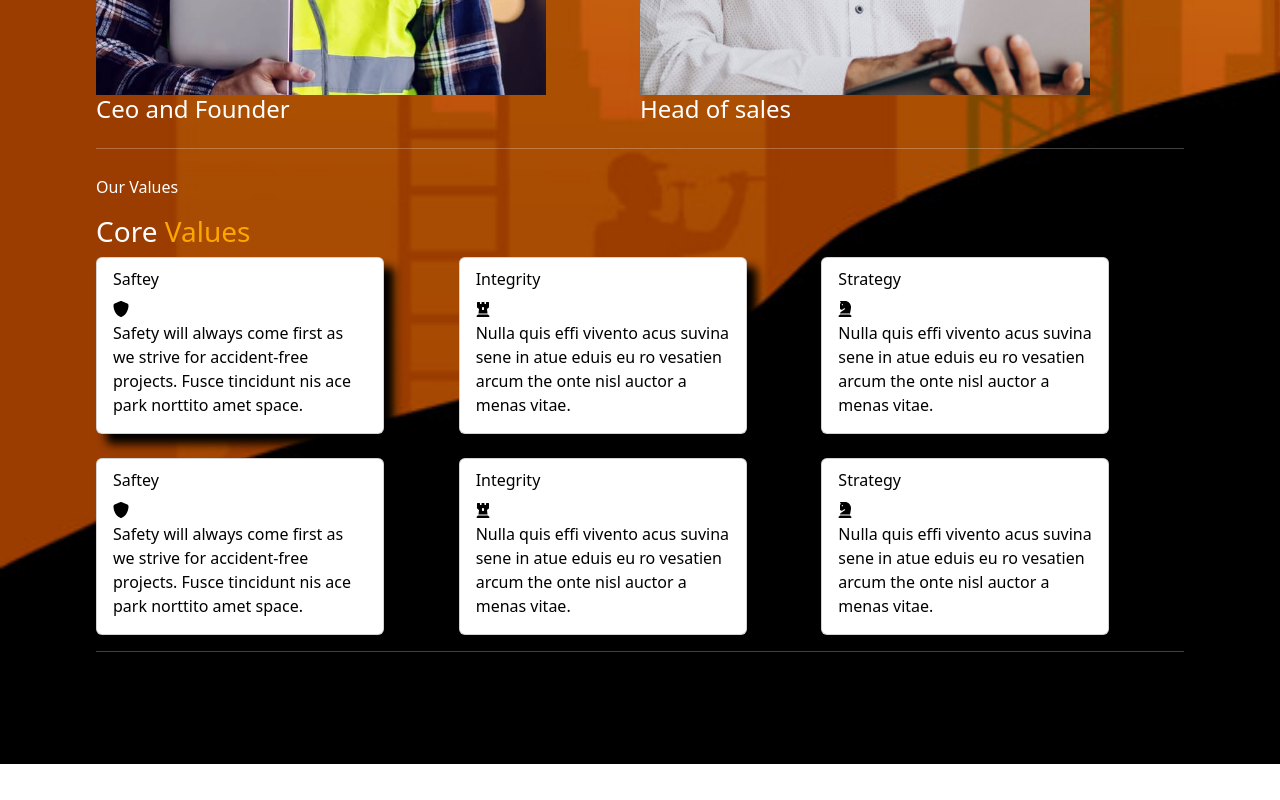
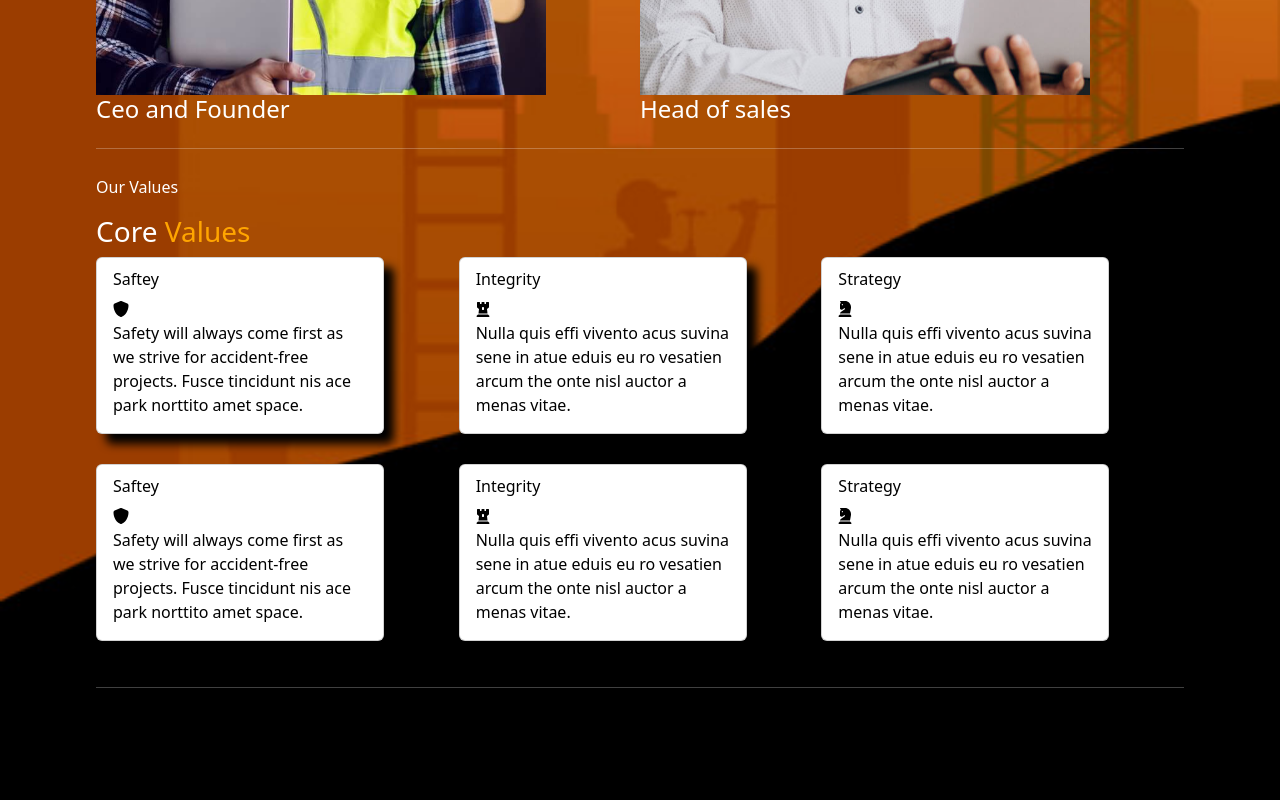
Before and after one commit to Nit-Sub/orcconstruction, a Next.js app: page /about in a window 1280 px wide. Shown: the part 1851-2651 px from the top of the page. Before the commit the page ends 2615 px from the top, so only its background shows below. Built offline with nearby package versions, Linux system fonts and the light colour scheme.

Commit message:
aboutFinal

```diff
--- a/components/CoreValues.js
+++ b/components/CoreValues.js
@@ -65,7 +65,7 @@ const CoreValues = () => {
             </div>
 
         </div>
-        <br/>
+
         <div className={styles.row}>
 
             <div className={styles.column}>
--- a/styles/CoreValue.module.css
+++ b/styles/CoreValue.module.css
@@ -8,6 +8,7 @@
 .card{
     color:black;
     box-shadow: 10px 10px 10px;
+
 }
 .span{
     color: orange;
@@ -19,6 +20,7 @@
     width: 100%;
     color: white;
 
+
   }
 
   .column {
@@ -27,5 +29,6 @@
     flex-basis: 100%;
     flex: 1;
     color: white;
+    margin-bottom: 30px;
 
   }
```
